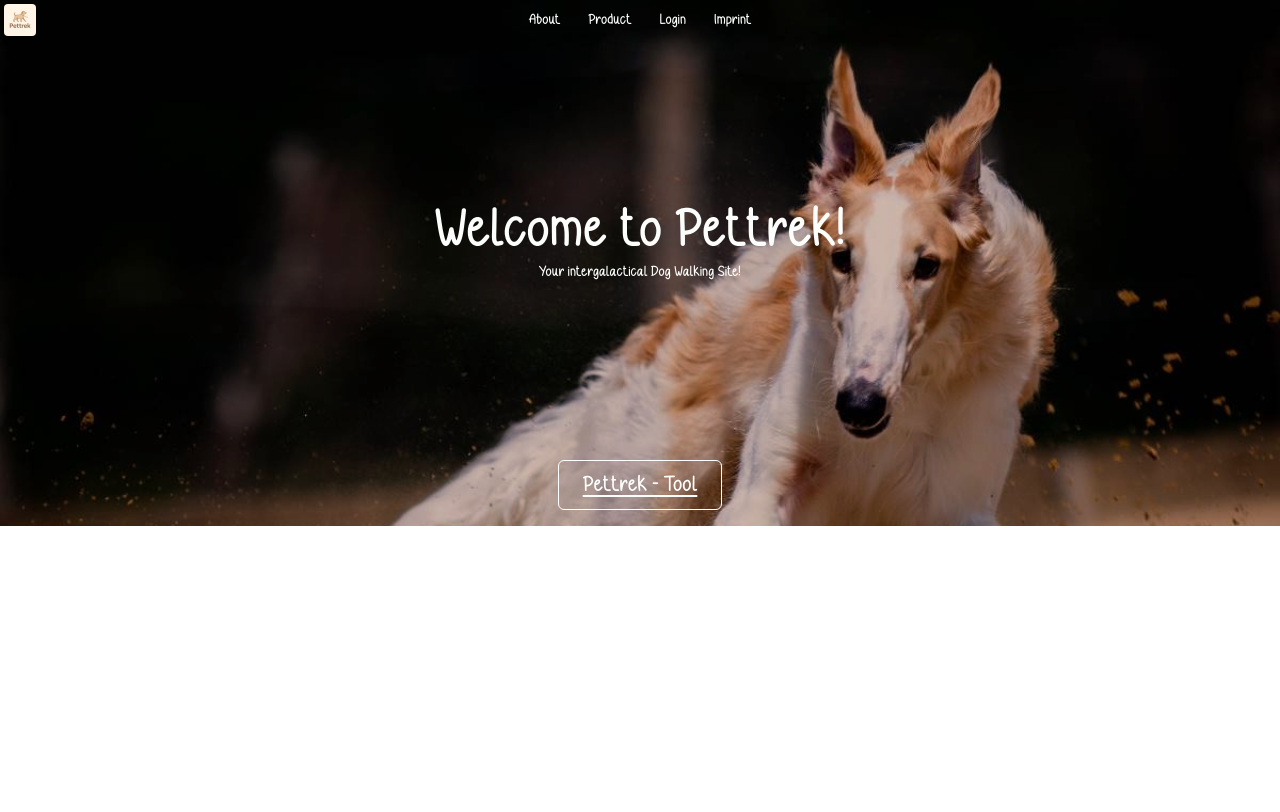
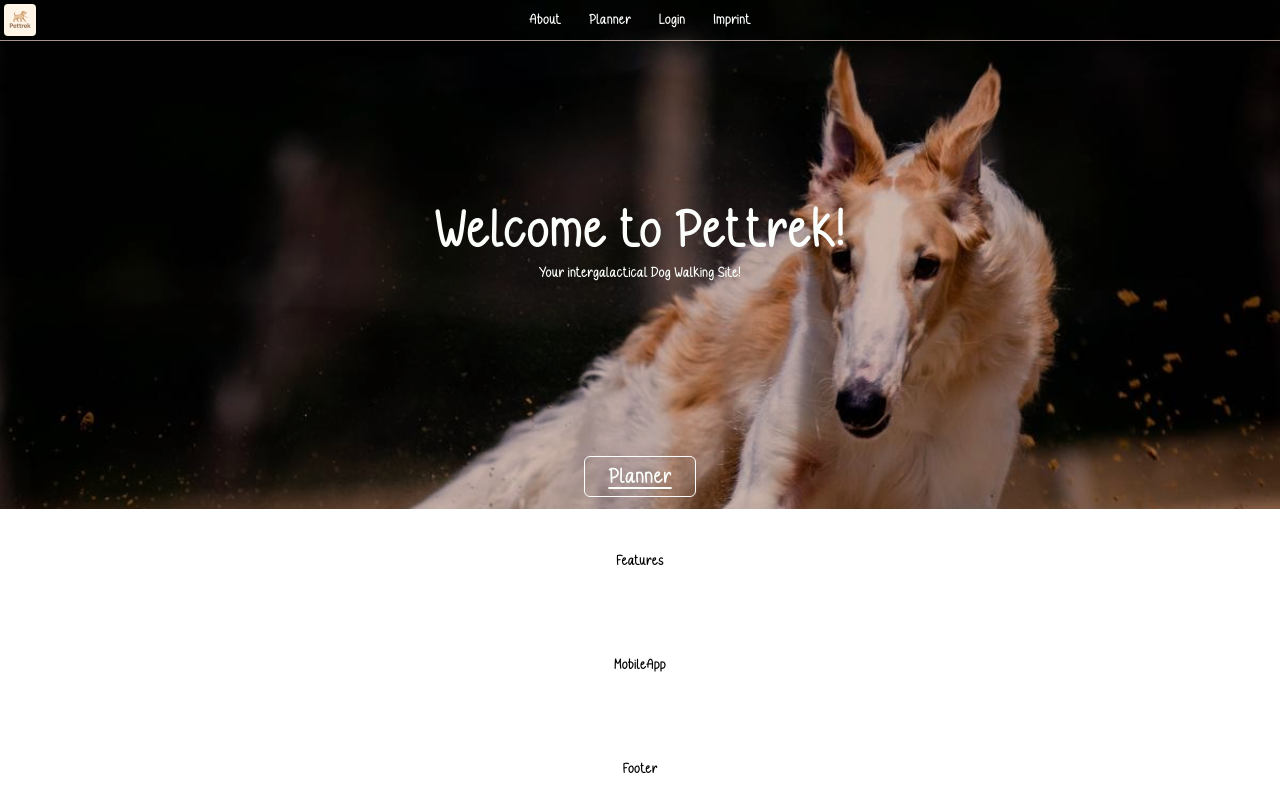
Before and after one commit to alexkens/pettrek, a Next.js app: page / in a window 1280 px wide. Shown: the top 812 px of the page. Built offline with nearby package versions, Linux system fonts and the light colour scheme.

Commit message:
planner init, new planner route

```diff
--- a/src/app/globals.css
+++ b/src/app/globals.css
@@ -44,7 +44,7 @@ body {
   font-family: Arial, Helvetica, sans-serif;
 
 }
-
+/*
 #hero {
   background-color: var(--primary);
   background-image: url(/stock_dog_medium.jpg);
@@ -52,3 +52,4 @@ body {
   background-repeat: no-repeat;
   background-blend-mode: multiply;
 }
+*/
--- a/src/app/page.js
+++ b/src/app/page.js
@@ -1,23 +1,74 @@
+import Link from 'next/link'
+import backgroundImage from "../../public/stock_dog_medium.jpg";
+
 export default function Home() {
   return (
         <div className="flex flex-col items-center text-fontPrimary text-center font-doggie">
-            <div id="hero" className="w-full">
+
+            <Hero />
+            <Features />
+            <MobileApp />
+            <Footer />
+
+        </div>
+    );
+}
+
+function Hero() {
+    return (
+        <div id="hero" className="w-full"
+        style={{
+            backgroundImage: `url(${backgroundImage.src})`,
+            backgroundColor: "#d0b8ac",
+            backgroundSize: "cover",
+            backgroundRepeat: "no-repeat",
+            backgroundBlendMode: "multiply",
+        }}>
             <nav className="flex justify-center h-10">
                 <img className="h-10 rounded-lg p-1 absolute left-0" src="/pettrek_logo.png"></img>
 
                 <ul className="flex justify-center items-center gap-3">
                     <li className="px-2 hover:outline-[1px] rounded-md"><a href="">About</a></li>
-                        <li className="px-2 hover:outline-[1px] rounded-md"><a href="">Product</a></li>
+                    <li className="px-2 hover:outline-[1px] rounded-md"><Link href="/planner">Planner</Link></li>
                     <li className="px-2 hover:outline-[1px] rounded-md"><a href="">Login</a></li>
                     <li className="px-2 hover:outline-[1px] rounded-md"><a href="">Imprint</a></li>
                 </ul>
             </nav>
+
+            <div className='bg-primary h-[1px] w-[100%] opacity-80'></div>
+
             <div className="py-40">
                 <h1 className="text-6xl">Welcome to Pettrek!</h1>
                 <h2>Your intergalactical Dog Walking Site!</h2>
             </div>
-                <button className="m-4 border border-white rounded-md py-2 px-6 text-2xl underline decoration-2 underline-offset-4">Pettrek - Tool</button>
+
+            <div className="m-4 text-2xl underline decoration-2 underline-offset-4">
+                <Link className='border border-white rounded-md py-2 px-6' href="/planner">Planner</Link>
             </div>
         </div>
     );
 }
+
+function Features() {
+    return (
+        <div className="py-10 text-black">
+            <h1>Features</h1>
+        </div>
+    );
+}
+
+function MobileApp() {
+    return (
+        <div className="py-10 text-black">
+            MobileApp
+        </div>
+    );
+}
+
+function Footer() {
+    return (
+        <div className="py-10 text-black">
+            Footer
+        </div>
+    );
+}
--- /dev/null
+++ b/src/app/planner/layout.js
@@ -0,0 +1,5 @@
+import "./../globals.css";
+
+export default function RootLayout({ children }) {
+  return (children);
+}
--- /dev/null
+++ b/src/app/planner/page.js
@@ -0,0 +1,5 @@
+export default function Planner() {
+    return (
+        <div>what up</div>
+    );
+}
```
Lines whose indentation alone changed are shown as unchanged.
